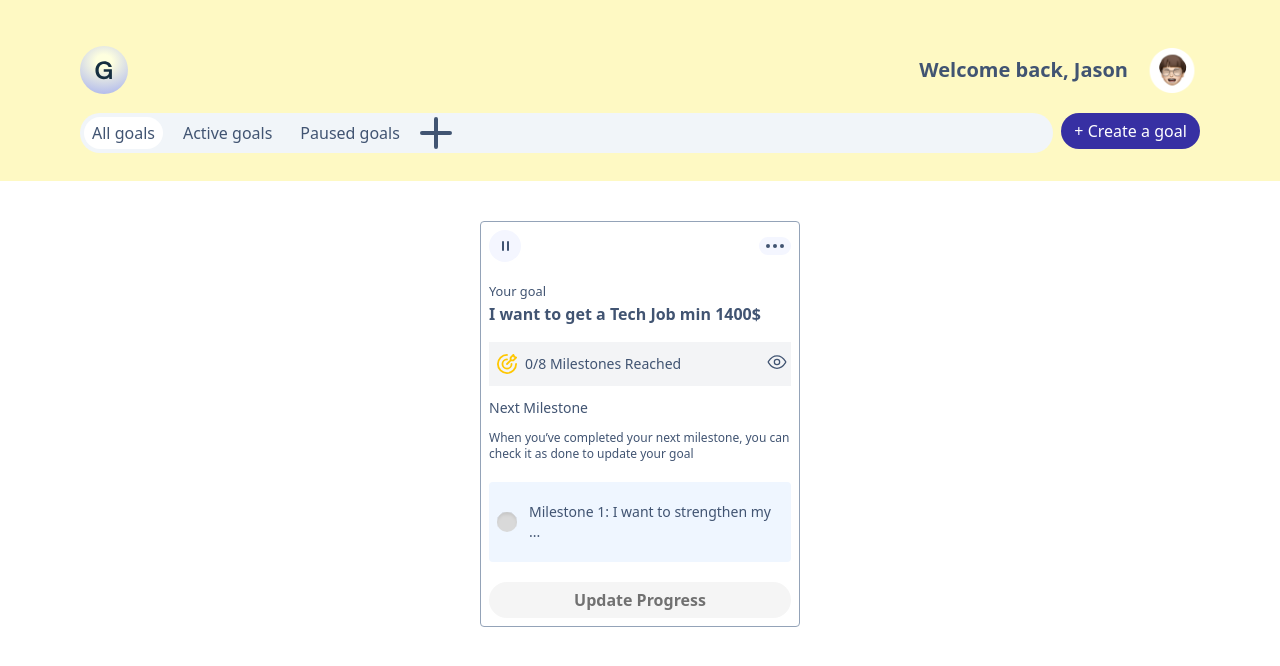
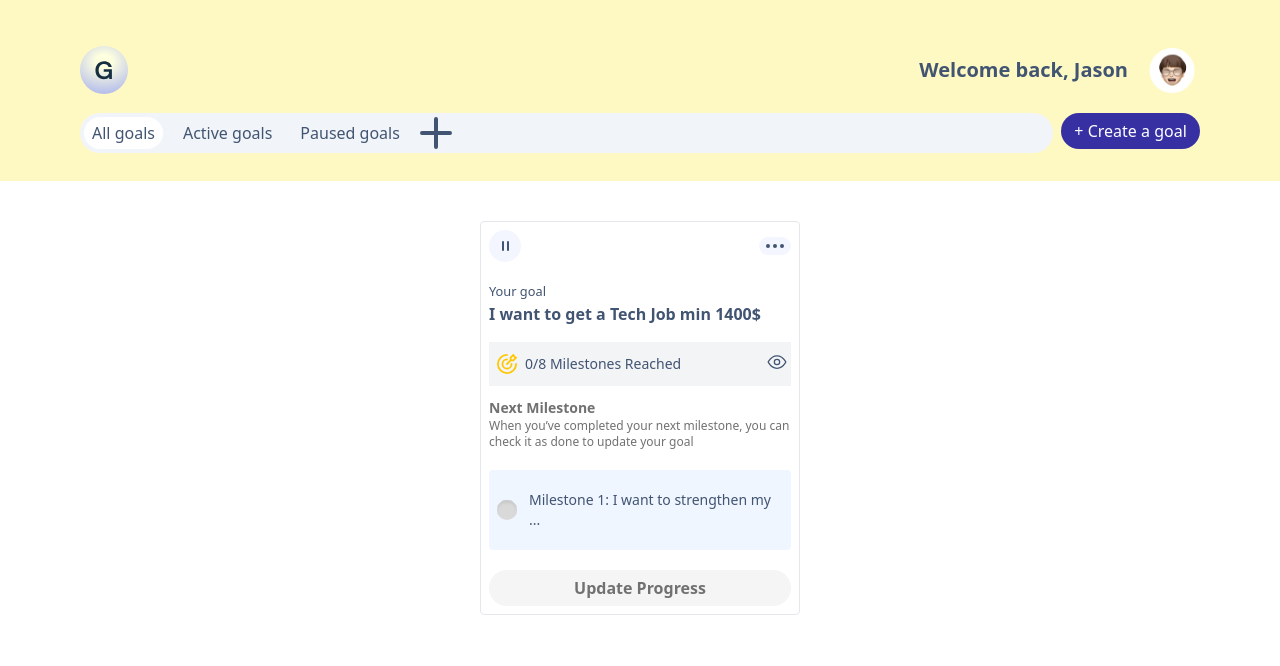
Before and after one commit to Co-Lab-You-Belong-in-Tech/Goalify, a React (Vite) app: page / in a window 1280 px wide. Shown: the top 666 px of the page. Built offline with nearby package versions, Linux system fonts and the light colour scheme.

Commit message:
style: colors, spacing

```diff
--- a/src/pages/dashboard/card.jsx
+++ b/src/pages/dashboard/card.jsx
@@ -58,7 +58,7 @@ const Card = ({goal}) => {
         dispatch(editGoal({...goal, milestones: [...milestones]}));
         setComplete(false);
     }
-    return (<div className="w-80 p-2 border border-slate-400 w rounded">
+    return (<div className="w-80 p-2 border border-grey-100  w rounded">
         <div className="flex justify-between mb-4">
             <div>
                 {goal.catagoryId === 2 ? (<img
@@ -112,8 +112,8 @@ const Card = ({goal}) => {
                 <Progress goal={goal}/>
             </div>) : ('')}
         </div>
-        <div className="my-3 text-sm ">Next Milestone</div>
-        <p className="text-xs">
+        <div className="mt-3  text-sm  font-semibold  text-[#717171]">Next Milestone</div>
+        <p className="text-xs text-[#717171]">
             When you’ve completed your next milestone, you can check it as done to
             update your goal
         </p>
```
